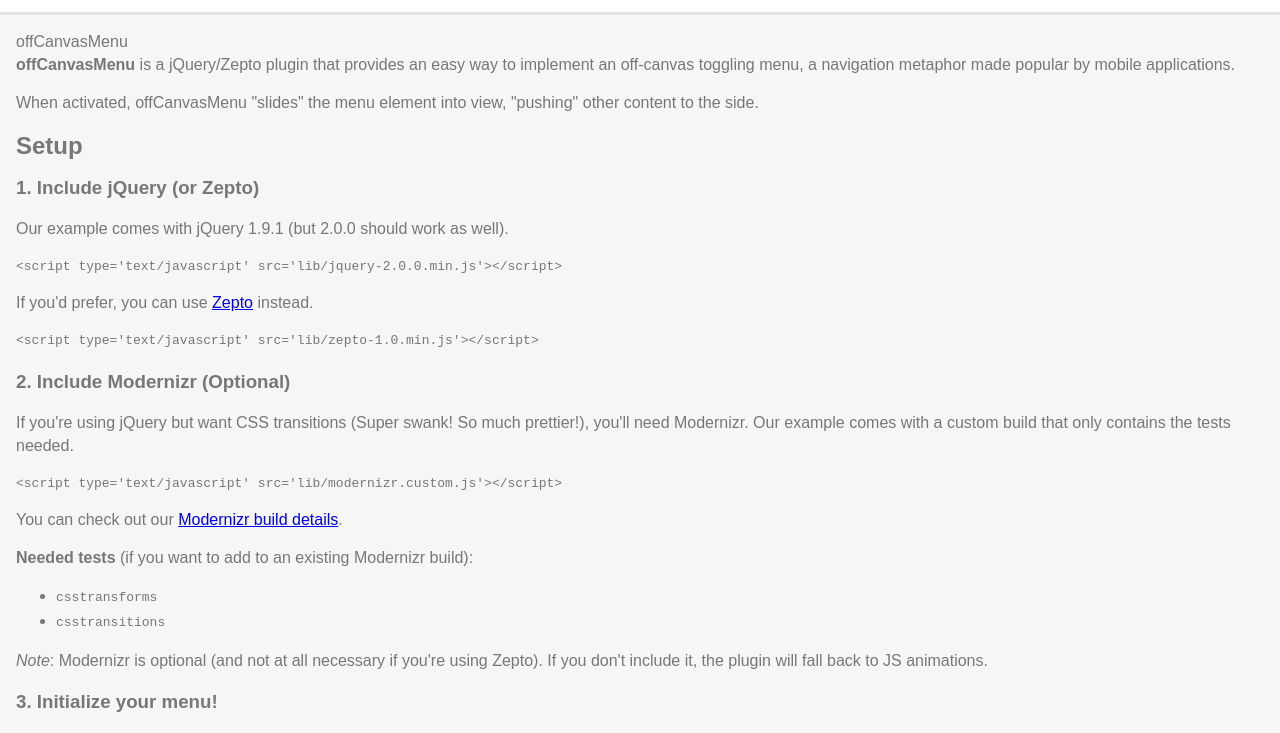
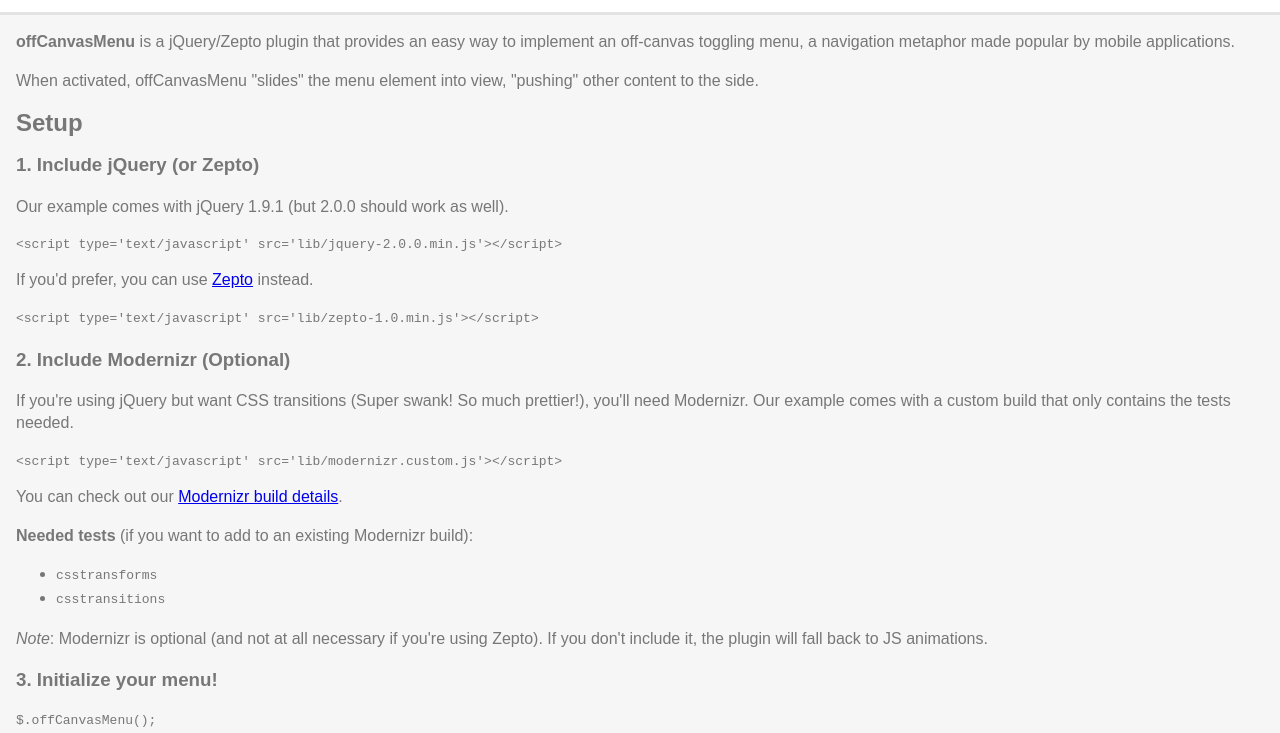
Before and after one commit to cloudfour/offCanvasMenu, a plain HTML site: page index.html in a window 1280 px wide. Shown: the part 42-775 px from the top of the page. Drawn offline with Linux system fonts and the light colour scheme.

Commit message:
Removed extra content.

```diff
--- a/index.html
+++ b/index.html
@@ -117,8 +117,6 @@
 </div>
 
 <div id="content">
-
-<a name="offcanvasmenu" class="anchor" href="#offcanvasmenu"><span class="octicon octicon-link"></span></a>offCanvasMenu</h1>
 
 <p><strong>offCanvasMenu</strong> is a jQuery/Zepto plugin that provides an easy way to implement an off-canvas toggling menu, a navigation metaphor made popular by mobile applications.</p>
 
```
